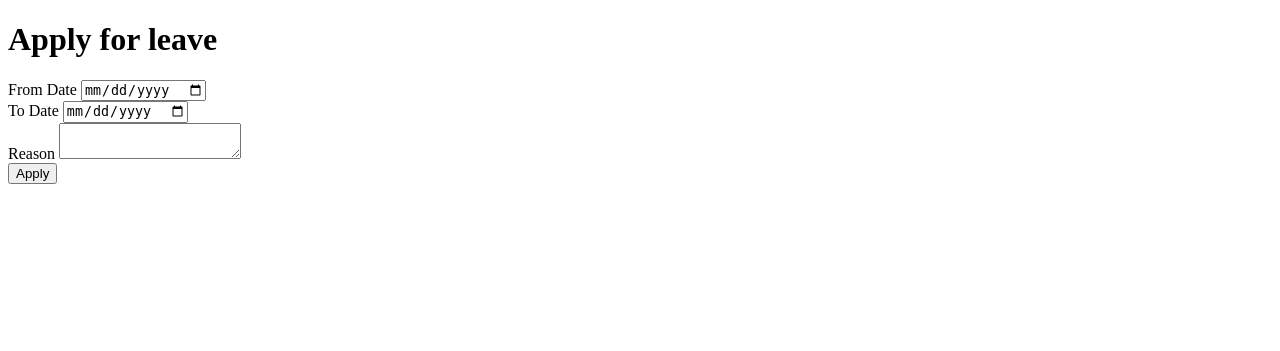
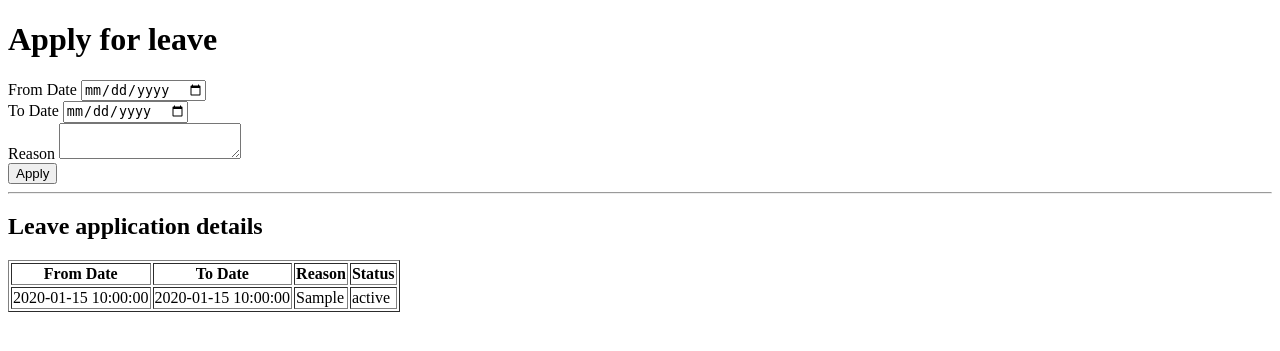
Before and after one commit to andrewsudardjo/EmployeeLeave, a PHP site: page /apply-leave.php in a window 1280 px wide. Shown: the top 351 px of the page. Run offline with PHP 8.4, Linux system fonts and the light colour scheme; the visitor is signed in with stand-in values (Sample User, id 1); tables that the repository leaves empty or names only in its code hold one stand-in row (values such as "Sample post").

Commit message:
update new aadmin and homepage also added new apply-leave.php

```diff
--- a/apply-leave.php
+++ b/apply-leave.php
@@ -1,8 +1,43 @@
+
+<?php
+session_start();
+
+$dsn = 'mysql:host=localhost;dbname=mydb';
+$username = 'myapp';
+$password = '1234';
+$user_id = $_SESSION['user_id'];
+try {
+
+ 	$pdo = new PDO($dsn, $username, $password);
+        $pdo->setAttribute(PDO::ATTR_ERRMODE, PDO::ERRMODE_EXCEPTION);
+	if($_SERVER['REQUEST_METHOD'] == 'POST'){
+		$from_date = $_POST['fromdate'];
+		$to_date = $_POST['todate'];
+		$reason = $_POST['reason'];
+
+	     	$stmt = $pdo->prepare('INSERT INTO leaveapp (user_id, from_date, to_date, reason) VALUES (:user_id, :from_date, :to_date, :reason)');
+ 		$stmt->execute(['user_id' => $user_id, 'from_date' => $from_date, 'to_date' => $to_date, 'reason' => $reason]);
+		echo "<p style='color: green;'>Leave application submitted successfully.</p>";
+	}
+
+	$test = $pdo->prepare('SELECT reason, from_date, to_date, status FROM leaveapp WHERE user_id = :user_id ORDER BY from_date DESC');
+
+	$test->execute(['user_id' => $user_id]);
+	$leave_requests = $test->fetchAll(PDO::FETCH_ASSOC);
+
+} catch (PDOException $e) {
+        die("Connection failed: " . $e->getMessage());
+}
+
+?>
+
+
 <!DOCTYPE html>
 <html lang="en">
 <head>
     <title>Employee | Apply Leave</title>
-</head>
+</
+head>
 <body>
     <h1>Apply for leave</h1>
     <form method="post">
@@ -19,37 +54,45 @@
         </div>
         <button type="submit" name="apply" id="apply" class="waves-effect waves-light btn">Apply</button>
     </form>
+    <hr>
+    <h2>Leave application details</h2>
+    <table border="1">
+        <tr>
+            <th>From Date</th>
+            <th>To Date</th>
+            <th>Reason</th>
+            <th>Status</th>
+        </tr>
+	<?php foreach ($leave_requests as $request): ?>
+		<tr>
+			<td><?php echo htmlspecialchars($request['from_date']);?></td>
+			<td><?php echo htmlspecialchars($request['to_date']);?></td>
+			<td><?php echo htmlspecialchars($request['reason']);?></td>
+			<td>
+    <?php
+    $status = htmlspecialchars($request['status']);
+    switch ($status) {
+        case 'approved':
+            $color = 'green';
+            break;
+        case 'rejected':
+            $color = 'red';
+            break;
+        default:
+            $color = 'black'; // default color
+            break;
+    }
+    ?>
+    <span style="color: <?php echo $color; ?>"><?php echo $status; ?></span>
+</td>
+
+
+
+
+		</tr>
+	<?php endforeach;?>
+
+</table>
+
 </body>
 </html>
-
-<?php
-session_start();
-if($_SERVER['REQUEST_METHOD'] == 'POST'){
-
-        $dsn = 'mysql:host=localhost;dbname=mydb';
-        $username = 'myapp';
-        $password = '1234';
-
-
-	$user_id = $_SESSION['user_id'];
-        $from_date = $_POST['fromdate'];
-        $to_date = $_POST['todate'];
-        $reason = $_POST['reason'];
-	echo $reason;
-        try {
-		echo "test";
-            	$pdo = new PDO($dsn, $username, $password);
-           	$pdo->setAttribute(PDO::ATTR_ERRMODE, PDO::ERRMODE_EXCEPTION);
-
-	     	$stmt = $pdo->prepare('INSERT INTO leaveapp (user_id, from_date, to_date, reason) VALUES (:user_id, :from_date, :to_date, :reason)');
- 		$stmt->execute(['user_id' => $user_id, 'from_date' => $from_date, 'to_date' => $to_date, 'reason' => $reason]);
-
-		echo "<p style='color: green;'> Leave succesful</p>";
-
-
-        } catch (PDOException $e) {
-            die("Connection failed: " . $e->getMessage());
-        }
-
-}
-?>
--- a/homepage.php
+++ b/homepage.php
@@ -10,9 +10,8 @@ session_start();
   <head>
     <meta charset="utf-8">
     <meta name="viewport" content="width=device-width, initial-scale=1.0">
-     <title>Login Form | CodingLab</title>
-    <link rel="stylesheet" href="style.css">
-    <link rel="stylesheet" href="https://cdnjs.cloudflare.com/ajax/libs/font-awesome/5.15.2/css/all.min.css"/>
+     <title>Login Form</title>
+	<link rel="stylesheet" href="https://cdnjs.cloudflare.com/ajax/libs/font-awesome/5.15.2/css/all.min.css"/>
   </head>
   <body>
     <div class="container">
```
Also changed, not shown: admin.php (+63 -10 lines).
